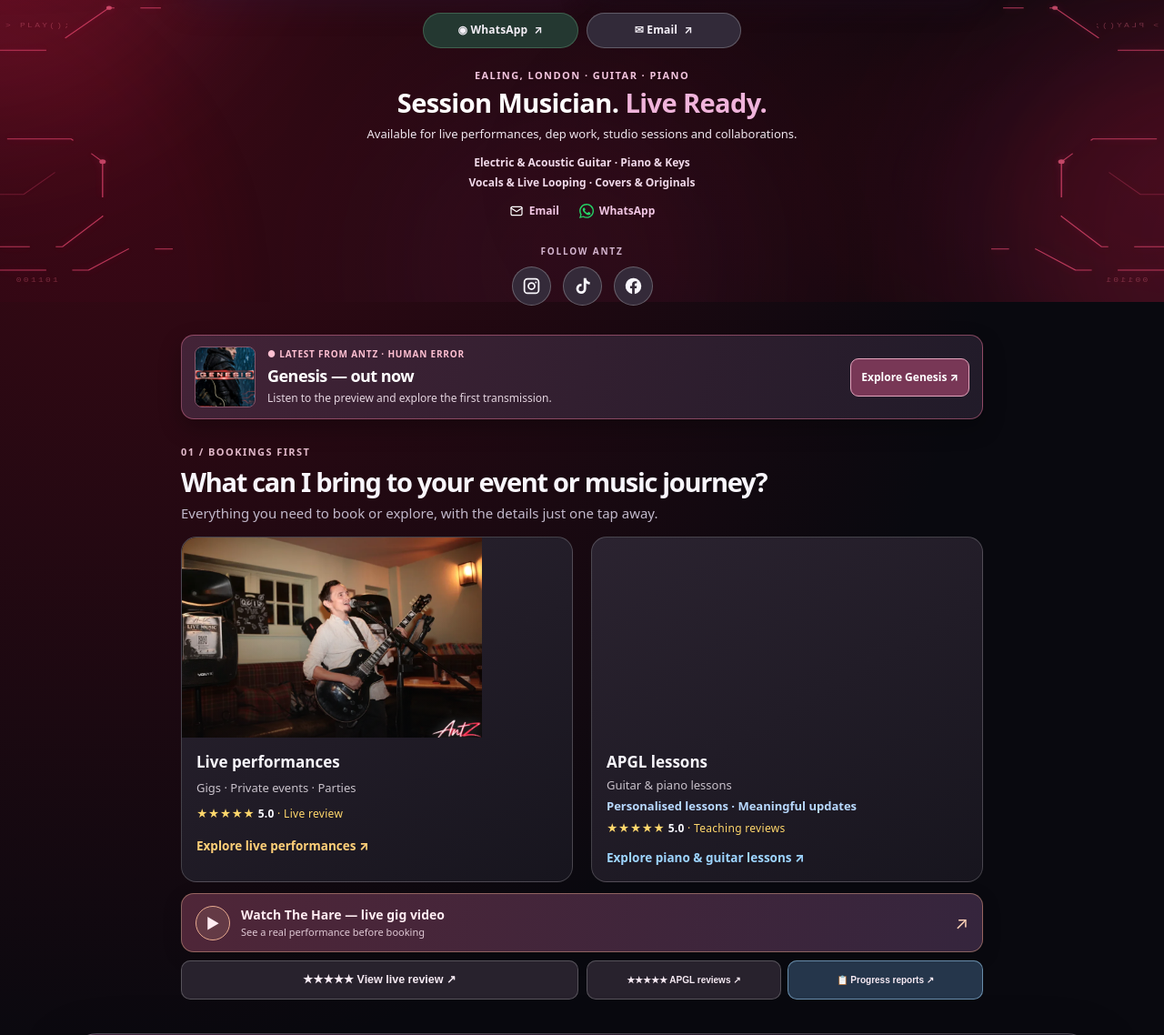
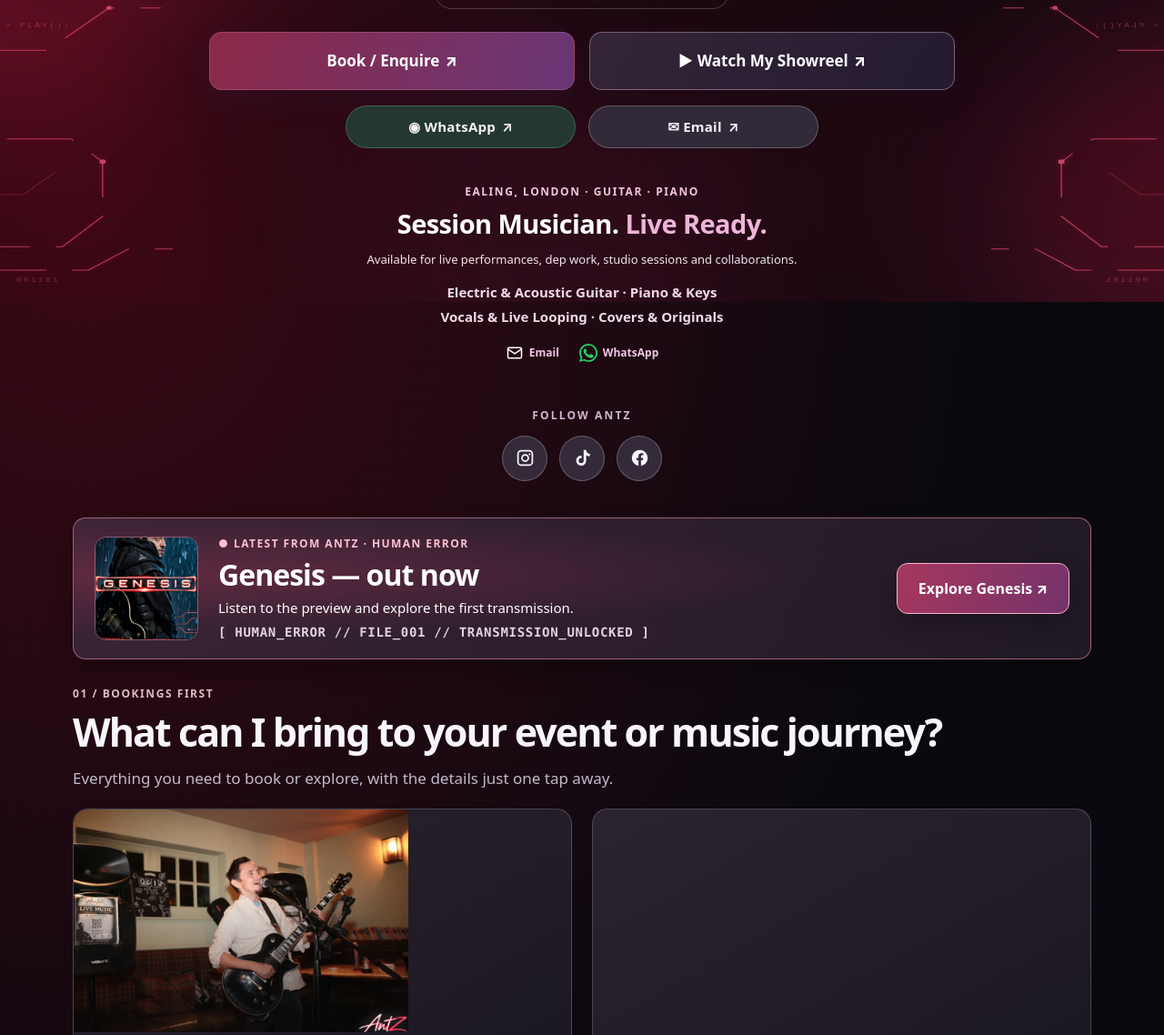
Before and after one commit to antoinehussenotah-dotcom/Antz-mini-portfolio, a plain HTML site: page index.html in a window 1280 px wide. Shown: the part 468-1606 px from the top of the page at 91% size. Drawn offline with Linux system fonts and the light colour scheme.

Commit message:
Align desktop typography and section widths, enlarge Genesis spotlight

```diff
--- a/index.html
+++ b/index.html
@@ -1059,7 +1059,7 @@ html{scroll-behavior:smooth}
 <p class="session-skill-text">Electric &amp; Acoustic Guitar · Piano &amp; Keys<br/>Vocals &amp; Live Looping · Covers &amp; Originals</p>
 <nav class="session-enquiries" aria-label="Session musician links"><a class="session-cta session-contact session-email" href="mailto:antoine@antzmusic.com?subject=Session%20musician%20enquiry" aria-label="Email enquiry"><svg aria-hidden="true" viewBox="0 0 24 24" fill="none" stroke="currentColor" stroke-width="1.8" stroke-linecap="round" stroke-linejoin="round"><rect x="3" y="5" width="18" height="14" rx="2"/><path d="m3 7 9 6 9-6"/></svg><span>Email</span></a><a class="session-cta session-contact session-whatsapp" href="https://wa.me/447901993421" target="_blank" rel="noopener noreferrer" aria-label="WhatsApp enquiry"><svg aria-hidden="true" viewBox="0 0 24 24" fill="currentColor"><path d="M20.5 3.5A11.7 11.7 0 0 0 12.1 0C5.5 0 .1 5.3.1 11.9c0 2.1.6 4.2 1.7 6L0 24l6.3-1.7c1.8 1 3.8 1.5 5.8 1.5h.1c6.5 0 11.8-5.3 11.8-11.9 0-3.2-1.2-6.1-3.5-8.4ZM12.1 21.8c-1.8 0-3.5-.5-5-1.4l-.4-.2-3.7 1 1-3.6-.2-.4a9.8 9.8 0 0 1-1.5-5.2C2.3 6.6 6.7 2.2 12.1 2.2c2.6 0 5.1 1 6.9 2.9a9.6 9.6 0 0 1 2.9 6.9c0 5.4-4.4 9.8-9.8 9.8Zm5.4-7.3c-.3-.2-1.7-.8-2-.9-.3-.1-.5-.2-.7.2-.2.3-.8.9-1 1.1-.2.2-.4.2-.7.1-.3-.2-1.3-.5-2.5-1.5-.9-.8-1.5-1.7-1.7-2-.2-.3 0-.5.2-.7l.5-.6c.2-.2.2-.3.3-.5.1-.2 0-.4 0-.6l-.9-2.1c-.2-.5-.5-.4-.7-.4h-.6c-.2 0-.6.1-.9.4s-1.2 1.2-1.2 2.8 1.2 3.2 1.4 3.4c.2.2 2.3 3.5 5.5 4.8.8.3 1.4.5 1.9.6.8.1 1.5.1 2.1-.1.6-.2 1.7-.7 2-1.4.2-.7.2-1.3.2-1.4-.1-.1-.3-.2-.6-.4Z"/></svg><span>WhatsApp</span></a></nav>
 </section><div aria-label="AntZ social media" class="social-follow"><span class="social-follow-label">Follow AntZ</span><nav aria-label="Social media profiles" class="social-icons"><a aria-label="AntZ Music on Instagram" href="https://instagram.com/antz.pro" rel="noopener noreferrer" target="_blank" title="Instagram"><svg aria-hidden="true" viewbox="0 0 24 24"><path d="M7 2h10a5 5 0 0 1 5 5v10a5 5 0 0 1-5 5H7a5 5 0 0 1-5-5V7a5 5 0 0 1 5-5zm0 2a3 3 0 0 0-3 3v10a3 3 0 0 0 3 3h10a3 3 0 0 0 3-3V7a3 3 0 0 0-3-3H7zm5 3a5 5 0 1 1 0 10 5 5 0 0 1 0-10zm0 2a3 3 0 1 0 0 6 3 3 0 0 0 0-6zm5.5-2.6a1.1 1.1 0 1 1 0 2.2 1.1 1.1 0 0 1 0-2.2z"></path></svg></a><a aria-label="AntZ Music on TikTok" href="https://www.tiktok.com/@antz_music" rel="noopener noreferrer" target="_blank" title="TikTok"><svg aria-hidden="true" viewbox="0 0 24 24"><path d="M16.7 2h-3.2v13.4a3.1 3.1 0 1 1-2.6-3.1V9.1a6.3 6.3 0 1 0 5.8 6.3V8.7a8 8 0 0 0 4.6 1.4V6.9A4.7 4.7 0 0 1 16.7 2z"></path></svg></a><a aria-label="AntZ Music on Facebook" href="https://www.facebook.com/share/1DnWyW1Fhm/" rel="noopener noreferrer" target="_blank" title="Facebook"><svg aria-hidden="true" viewbox="0 0 24 24"><path d="M22 12a10 10 0 1 0-11.6 9.9v-7H7.9V12h2.5V9.8c0-2.5 1.5-3.9 3.8-3.9 1.1 0 2.2.2 2.2.2v2.4h-1.2c-1.2 0-1.6.7-1.6 1.6V12h2.7l-.4 2.9h-2.3v7A10 10 0 0 0 22 12z"></path></svg></a></nav></div></header>
-<section class="antz-latest" aria-label="Latest release"><a href="human-error/" class="antz-latest-art"><img src="assets/genesis-cover-official.jpg" alt="Official Genesis cover" width="80" height="80" loading="eager"></a><div class="antz-latest-copy"><span class="antz-latest-kicker">● LATEST FROM ANTZ · HUMAN ERROR</span><strong>Genesis — out now</strong><span>Listen to the preview and explore the first transmission.</span></div><a class="antz-latest-link" href="human-error/">Explore Genesis ↗</a></section>
+<section class="antz-latest" aria-label="Latest release"><a href="human-error/" class="antz-latest-art"><img src="assets/genesis-cover-official.jpg" alt="Official Genesis cover" width="80" height="80" loading="eager"></a><div class="antz-latest-copy"><span class="antz-latest-kicker">● LATEST FROM ANTZ · HUMAN ERROR</span><strong>Genesis — out now</strong><span>Listen to the preview and explore the first transmission.</span><span class="antz-latest-signal">[ HUMAN_ERROR // FILE_001 // TRANSMISSION_UNLOCKED ]</span></div><a class="antz-latest-link" href="human-error/">Explore Genesis ↗</a></section>
 <section aria-labelledby="book-headline" class="booking-intro">
 <div class="booking-kicker">01 / BOOKINGS FIRST</div>
 <h2 id="book-headline">What can I bring to your event or music journey?</h2>
@@ -1221,8 +1221,8 @@ document.getElementById('play-hare').addEventListener('click',()=>{
 
 
 </div><div class="showcase-foot-links"><a data-close-worlds="true" href="#contact">Enquire about piano &amp; guitar lessons ↓</a><button data-trigger-original="open-reviews" type="button">★★★★★ Teaching reviews ↗</button></div></div>
-<div aria-labelledby="modal-tab-originals" class="world-detail" hidden="" id="world-originals" role="tabpanel"><div class="world-detail-top"><span class="world-label">ORIGINALS // RED WORLD</span><h3>Original releases, teasers &amp; the next chapter.</h3></div><section class="genesis-hero" aria-label="Genesis latest release"><a class="genesis-hero-art" href="human-error/" aria-label="Listen to Genesis preview"><img src="assets/genesis-cover-official.jpg" width="500" height="500" loading="eager" alt="Official Genesis artwork"></a><div class="genesis-hero-copy"><span class="genesis-hero-kicker">NEW RELEASE · HUMAN ERROR // FILE 001</span><h4>GENESIS <span>OUT NOW</span></h4><p>The first transmission is unlocked. Listen to the 45-second preview, explore the Human Error archive, or download the full-quality WAV.</p><nav class="genesis-hero-actions" aria-label="Genesis music links"><a class="primary" href="human-error/">▶ Listen &amp; explore</a><a href="https://payhip.com/b/weuhX" rel="noopener noreferrer" target="_blank">Buy WAV · £1.99 ↗</a><a href="human-error/">Human Error Archive ↗</a></nav></div></section><div aria-label="Originals quick actions" class="world-quick-links">
-<a class="showcase-shortcut" href="human-error/">Human Error archive ↗</a>
+<div aria-labelledby="modal-tab-originals" class="world-detail" hidden="" id="world-originals" role="tabpanel"><div class="world-detail-top"><span class="world-label">ORIGINALS // RED WORLD</span><h3>Original releases, teasers &amp; the next chapter.</h3></div><section class="genesis-hero" aria-label="Genesis latest release"><a class="genesis-hero-art" href="human-error/" aria-label="Listen to Genesis preview"><img src="assets/genesis-cover-official.jpg" width="500" height="500" loading="eager" alt="Official Genesis artwork"></a><div class="genesis-hero-copy"><span class="genesis-hero-kicker">NEW RELEASE · HUMAN ERROR // FILE 001</span><h4>GENESIS <span>OUT NOW</span></h4><p>The first transmission is unlocked. Listen to the 45-second preview, explore the Human Error archive, or download the full-quality WAV.</p><nav class="genesis-hero-actions" aria-label="Genesis music links"><a class="primary" href="human-error/">▶ Listen &amp; explore</a><a href="https://payhip.com/b/weuhX" rel="noopener noreferrer" target="_blank">Buy WAV · £1.99 ↗</a><a href="human-error/">Discover Human Error ↗</a></nav></div></section><div aria-label="Originals quick actions" class="world-quick-links">
+<a class="showcase-shortcut" href="human-error/">Discover Human Error ↗</a>
 <button class="showcase-shortcut" data-original-shortcut="0" type="button">See releases ↗</button> <a class="showcase-shortcut" href="releases/">All releases ↗</a>
 <a class="showcase-shortcut" href="https://youtu.be/zV0FXILnHQg?is=CZ2G61oGy8mq_l6J" rel="noopener noreferrer" target="_blank">Genesis teaser ↗</a>
 <button aria-controls="antz-collabs" aria-expanded="false" class="showcase-shortcut" data-collab-toggle="true" type="button">Bands &amp; collaborations ↗</button></div><div class="antz-collab-note" hidden="" id="antz-collabs"><h4 class="collab-inline-heading">Bands &amp; collaborations</h4><p class="collab-inline-intro">A little more about the music I make with other musicians.</p><div class="collab-cards">
@@ -1966,4 +1966,96 @@ document.getElementById('play-hare').addEventListener('click',()=>{
  .antz-latest-link{margin-left:61px;min-height:34px;padding:7px 11px}
 }
 </style>
+<style id="antz-four-worlds-v2-2">
+/* V2.2 — unified desktop scale and Genesis release spotlight.
+   Desktop-only sizing; mobile Four Worlds grid and layout remain V2.1. */
+.antz-latest-signal{
+ display:block;font:700 9px/1.35 ui-monospace,SFMono-Regular,Consolas,monospace;
+ letter-spacing:.05em;color:#ffabc0;overflow-wrap:anywhere;
+}
+@media(min-width:761px){
+ .antz-latest{
+   gap:22px;padding:19px 23px;min-height:152px;
+   border-color:#ee8ead94;
+   background:radial-gradient(ellipse at 8% 40%,rgba(140,49,80,.48),transparent 50%),
+              linear-gradient(115deg,#3a2435,#211926);
+ }
+ .antz-latest-art img{width:112px;height:112px}
+ .antz-latest-art{border-radius:13px}
+ .antz-latest-copy{gap:6px}
+ .antz-latest-kicker{font-size:12px;letter-spacing:.12em}
+ .antz-latest-copy strong{font-size:clamp(25px,2.7vw,32px);line-height:1.2}
+ .antz-latest-copy>span:last-of-type{font-size:14px}
+ .antz-latest-link{
+   min-height:56px;padding:14px 23px;border-radius:12px;
+   font-size:16px;background:linear-gradient(110deg,#a6375d,#74336b);
+   border-color:#f9b3cb;box-shadow:0 9px 24px #0004;
+   white-space:nowrap;
+ }
+}
+@media(min-width:960px){
+ main{max-width:1172px;padding:25px 26px 70px}
+ /* Align major sections to the width of the Four Worlds section */
+ #antz-worlds{width:100%;left:auto;transform:none}
+ #contact,.seo-service-nav,.booking-intro,.antz-latest{width:100%;max-width:none}
+ header{padding:20px 0 28px}
+ .hero-authentic-mark{width:min(100%,490px)}
+ header .mark{font-size:clamp(57px,6.3vw,80px);line-height:1.08}
+ header>p{font-size:clamp(17px,1.9vw,22px);line-height:1.5;margin:12px auto}
+ header>.pill{font-size:13px;padding:8px 18px;letter-spacing:.15em}
+ .hero-booking-actions{max-width:820px;gap:16px;margin:25px auto 14px}
+ .hero-booking-actions>a{
+   min-height:64px;font-size:17px;padding:18px 20px;border-radius:14px;
+ }
+ .quick-contact{max-width:520px;gap:14px;margin:17px auto 0}
+ .quick-contact a{min-height:47px;font-size:15px;padding:11px 18px}
+ .session-profile{
+   margin:22px auto 24px;padding:25px 32px!important;
+   border-radius:20px;max-width:100%;
+ }
+ .session-profile .session-kicker{font-size:12px!important;letter-spacing:.16em}
+ .session-profile h2{font-size:clamp(29px,3.3vw,39px);line-height:1.14;margin:9px 0 13px!important}
+ .session-profile p{max-width:800px;font-size:17px;line-height:1.6;margin:0 auto 13px!important}
+ .session-profile .session-skill-text{
+   max-width:800px;font-size:15px!important;line-height:1.75!important;
+   margin-bottom:17px!important;
+ }
+ .session-profile .session-enquiries .session-cta{
+   font-size:15px;line-height:1.5;font-weight:800;
+ }
+ .session-profile .session-contact svg{width:20px;height:20px}
+ .social-follow{margin:22px auto 0;gap:13px}
+ .social-follow-label{font-size:12px}
+ .social-icons a{width:50px;height:50px}
+ .booking-intro{margin-top:29px;margin-bottom:34px;padding:0}
+ .booking-kicker{font-size:12px;letter-spacing:.18em}
+ .booking-intro h2{font-size:clamp(33px,3.8vw,43px);line-height:1.13;max-width:100%;margin:9px 0 12px}
+ .booking-intro>p{font-size:17px;line-height:1.6;margin-bottom:20px}
+ .booking-tiles{gap:22px}
+ .booking-visual{height:245px}
+ .booking-tile-body{padding:19px 23px}
+ .booking-tile-body strong{font-size:23px;line-height:1.26}
+ .booking-tile-body small,.booking-apgl-value{font-size:15px;line-height:1.5}
+ .booking-tile .book-proof{font-size:15px}
+ .booking-tile .tile-cta{font-size:16px;line-height:1.4}
+ .booking-hare-cta{min-height:78px;padding:15px 22px}
+ .booking-hare-cta strong{font-size:17px}
+ .booking-proof-button{font-size:14px;min-height:49px;padding:12px 15px}
+ #contact{
+   margin:28px 0 19px;border-radius:22px;
+   padding:clamp(25px,3vw,39px);
+ }
+ #contact h2{font-size:clamp(29px,3.1vw,38px);line-height:1.16;margin-bottom:13px}
+ #contact>.sub{font-size:17px;line-height:1.58;max-width:800px}
+ #contact .contact-actions{gap:18px;margin-top:20px}
+ #contact .contact-actions .btn{min-height:59px;padding:16px 20px;font-size:17px;border-radius:13px}
+ .seo-service-nav{padding:27px 37px;margin:18px 0 24px;border-radius:22px}
+ .seo-service-nav h2{font-size:30px;margin:0 0 18px;letter-spacing:-.03em}
+ .seo-service-links{gap:12px}
+ .seo-service-links a{font-size:15px;min-height:52px;padding:13px 17px;border-radius:10px}
+}
+@media(max-width:760px){
+ .antz-latest-signal{display:none}
+}
+</style>
 </body></html>
```
